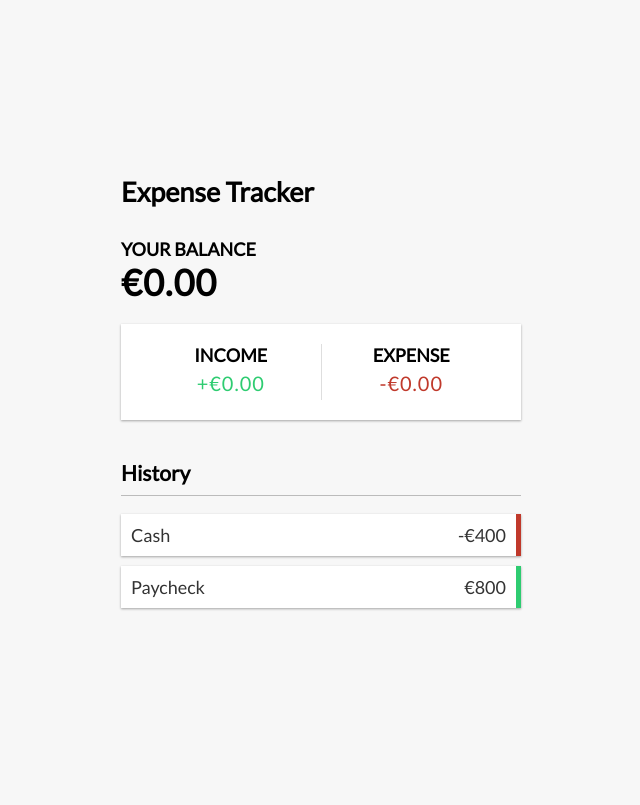
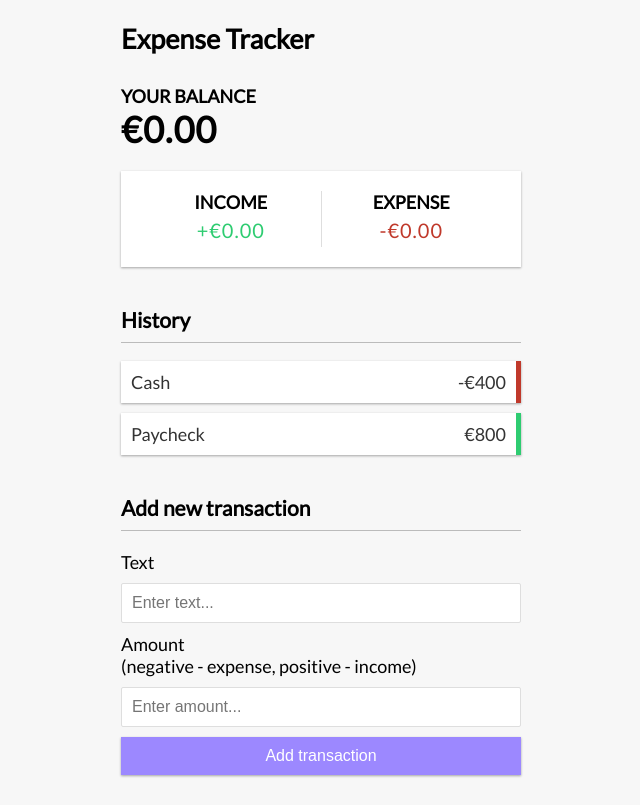
Before and after one commit to doraemonpup/vue-expense-tracker, a Vue app: page / in a window 1280 px wide. Shown: the whole page, without its empty margins (319-959 px from the left). Built offline with nearby package versions, Linux system fonts and the light colour scheme; the HTML template or start-up script is replaced by a standard one.

Commit message:
added AddTransaction component

```diff
--- a/src/App.vue
+++ b/src/App.vue
@@ -3,6 +3,7 @@
 import Balance from '@/components/Balance.vue'
 import IncomeExpenses from '@/components/IncomeExpenses.vue'
 import TransactionList from '@/components/TransactionList.vue'
+import AddTransaction from '@/components/AddTransaction.vue'
 </script>
 
 <template>
@@ -11,5 +12,6 @@
     <Balance />
     <IncomeExpenses />
     <TransactionList />
+    <AddTransaction />
   </div>
 </template>
--- /dev/null
+++ b/src/components/AddTransaction.vue
@@ -0,0 +1,17 @@
+<template>
+  <h3>Add new transaction</h3>
+  <form id="form">
+    <div class="form-control">
+      <label for="text">Text</label>
+      <input type="text" id="text" placeholder="Enter text..." />
+    </div>
+    <div class="form-control">
+      <label for="amount"
+        >Amount <br />
+        (negative - expense, positive - income)
+      </label>
+      <input type="number" id="amount" placeholder="Enter amount..." />
+    </div>
+    <button class="btn">Add transaction</button>
+  </form>
+</template>
```
